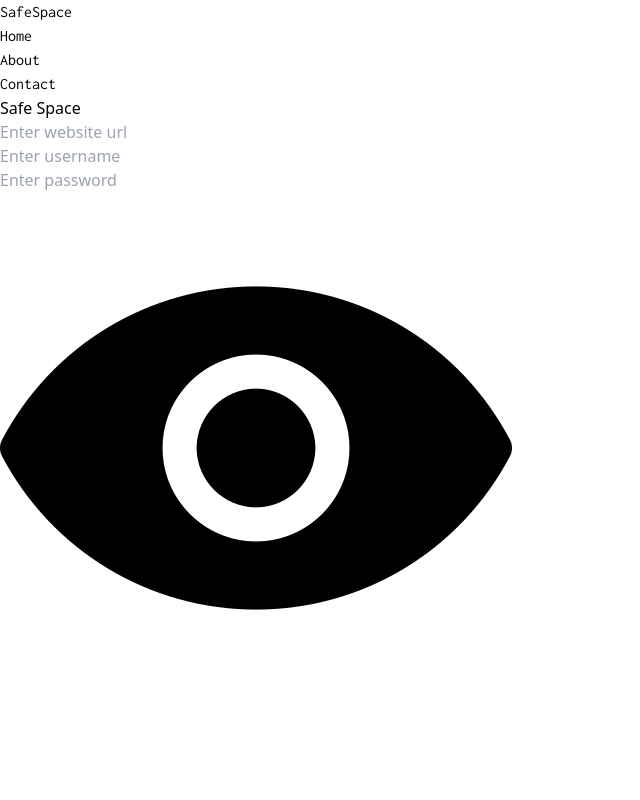
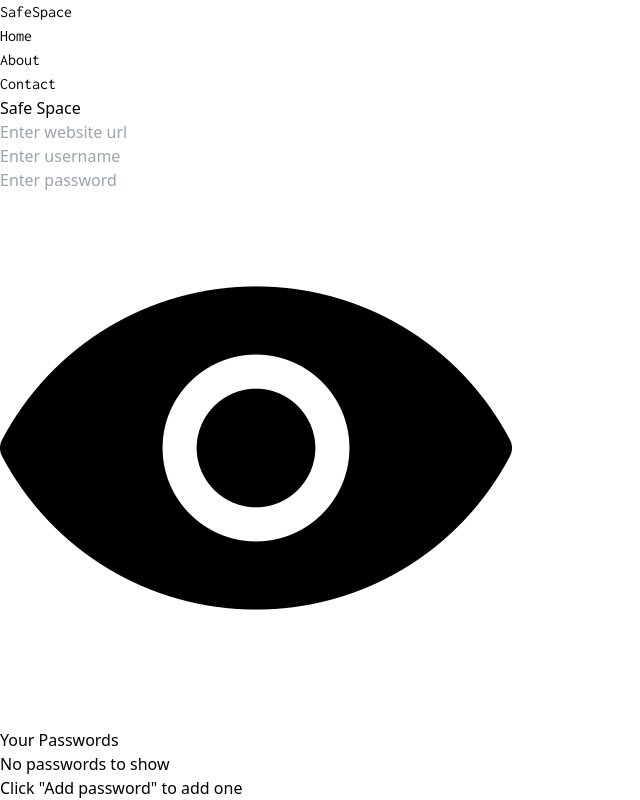
Before and after one commit to Code-KVD/SafeSpace, a React (Vite) app: page / in a window 1280 px wide. Shown: the whole page, without its empty margins (0-640 px from the left). Built offline with nearby package versions, Linux system fonts and the light colour scheme; some icons are missing.

Commit message:
rendered PasswordTable

```diff
--- a/src/components/Manager.jsx
+++ b/src/components/Manager.jsx
@@ -1,6 +1,7 @@
 import React, { useEffect, useState } from "react";
 import Invisible from "../assets/Invisible.png";
 import View from "../assets/View.png";
+import PasswordTable from "./PasswordTable";
 
 export const Manager = () => {
   const [toggleEye, setToggleEye] = useState(View);
@@ -121,7 +122,16 @@ export const Manager = () => {
             />
           </button>
         </div>
+        <div className=" container mt-14 w-full">
+          <h2 className="mb-4 font-light text-xl">Your Passwords</h2>
+          {savedData.length === 0 && <div>No passwords to show
+          <p>Click "Add password" to add one</p></div>}
+        {savedData.length != 0 && <PasswordTable savedData = {savedData}></PasswordTable>}
+
+        </div>
       </div>
+
+
     </>
   );
 };
--- /dev/null
+++ b/src/components/PasswordTable.jsx
@@ -0,0 +1,27 @@
+import React from "react";
+
+function PasswordTable({ savedData }) {
+  return (
+    <table className="table-auto w-full rounded-md overflow-hidden">
+      <thead className=" text-center bg-[#8277b9] opacity-70">
+        <tr className=" font-extralight">
+          <th className="py-2 text-white font-semibold">Website URL</th>
+          <th className="py-2 text-white font-semibold">Username</th>
+          <th className="py-2 text-white font-semibold">Password</th>
+        </tr>
+      </thead>
+      <tbody className=" bg-violet-50">
+        {savedData.map((items , index) =>(
+            <tr key={index}>
+            <td className="py-2 text-center w-32">{items.site}</td>
+            <td className="py-2 text-center w-32">{items.username}</td>
+            <td className="py-2 text-center w-32">{items.password}</td>
+          </tr>
+        ))}
+
+      </tbody>
+    </table>
+  );
+}
+
+export default PasswordTable;
```
